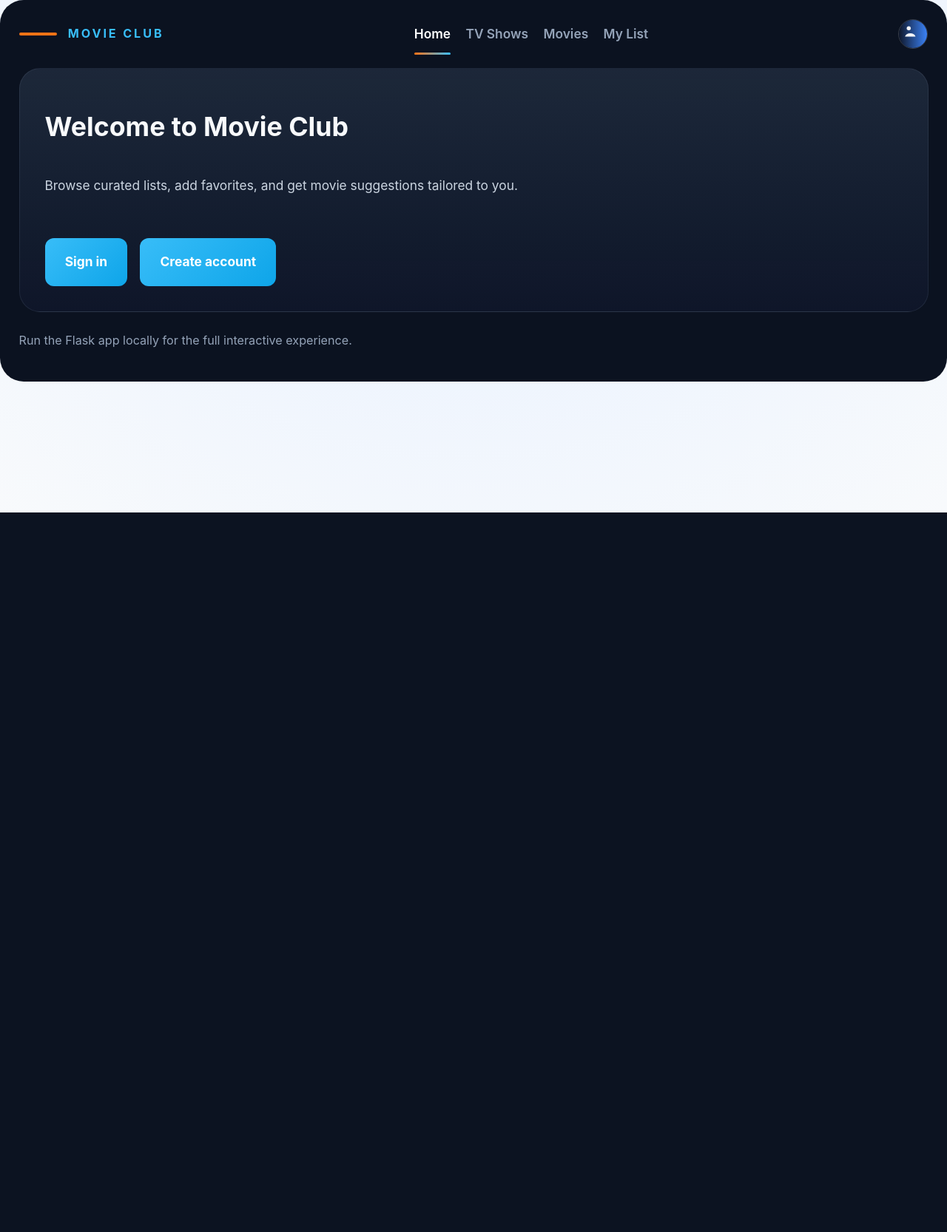
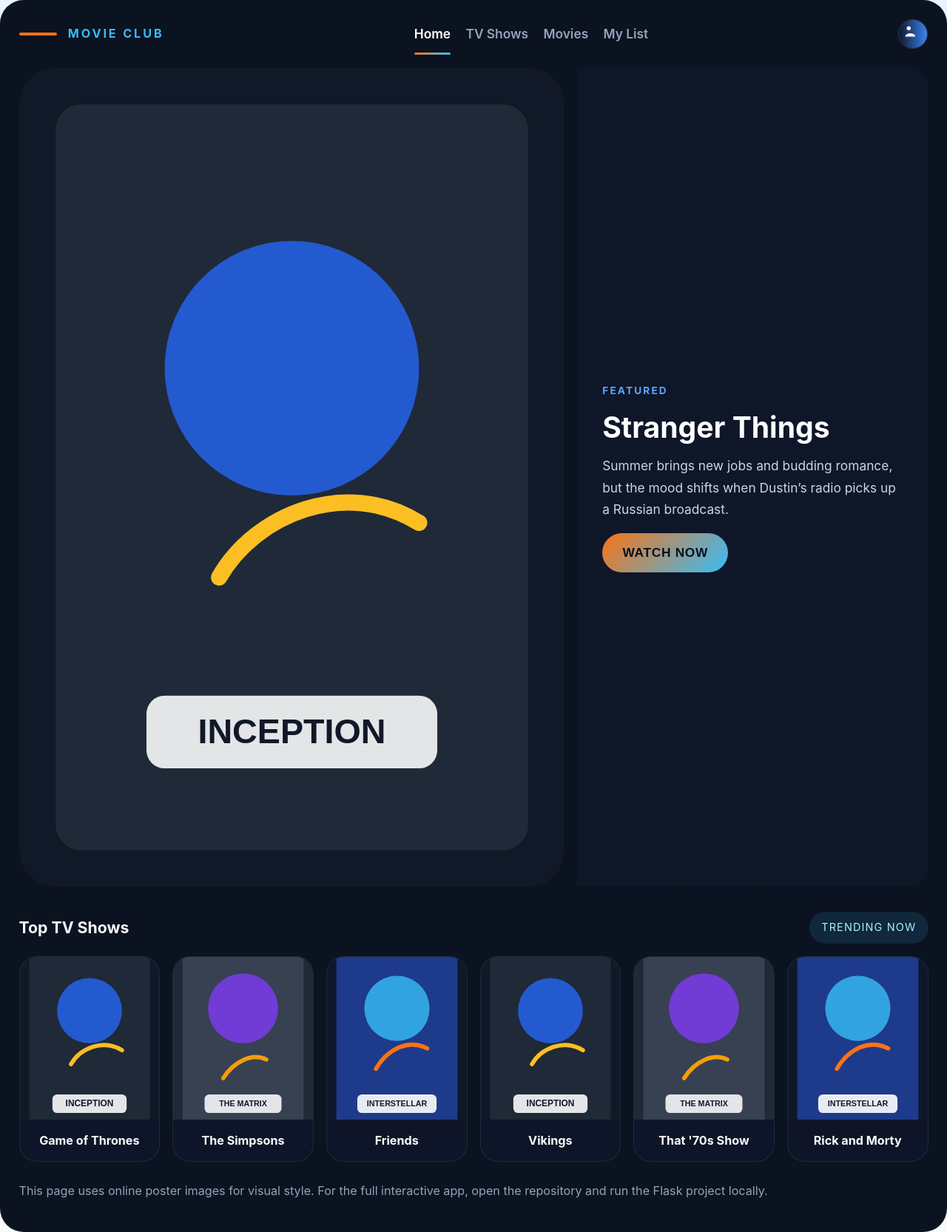
Before and after one commit to mohith-reddy01/movie-suggestions, a Flask app: page / in a window 1280 px wide. Shown: the part 107-1773 px from the top of the page at 74% size. Before the commit the page ends 800 px from the top, so only its background shows below. Run offline with Flask 2, Linux system fonts and the light colour scheme; a user stored in the database is signed in.

Commit message:
Revert "Show posters only on login page; remove posters from index and center login form"
This reverts commit f40812f0f97497be4040200589ad347a5210f7f5.

```diff
--- a/static/style.css
+++ b/static/style.css
@@ -21,57 +21,6 @@
 body[data-page="index"] {
     background: radial-gradient(circle at top, #111827 0%, #020617 45%, #03050d 100%);
     color: #f8fafc;
-}
-
-/* Login page: posters as background only */
-body[data-page="login"] {
-    background: radial-gradient(circle at 10% 10%, rgba(3,7,12,0.7), rgba(2,6,10,0.85)),
-                url('/static/images/poster2.svg') center/cover no-repeat;
-    color: #ffffff;
-}
-
-body[data-page="login"] header.header {
-    display: none;
-}
-
-/* center the login form on the poster background */
-body[data-page="login"] .container {
-    max-width: 720px;
-    margin: 6vh auto;
-    padding: 2rem;
-    background: rgba(2,6,10,0.55);
-    border-radius: 14px;
-    box-shadow: 0 20px 50px rgba(2,6,10,0.6);
-}
-
-body[data-page="login"] h1,
-body[data-page="login"] p {
-    color: #e6eefc;
-}
-
-body[data-page="login"] .form-card {
-    background: transparent;
-    border: none;
-    padding: 0;
-    box-shadow: none;
-}
-
-body[data-page="login"] label {
-    color: #cfe8ff;
-}
-
-body[data-page="login"] input[type="text"],
-body[data-page="login"] input[type="password"] {
-    background: rgba(255,255,255,0.06);
-    border: 1px solid rgba(255,255,255,0.08);
-    color: #e8f4ff;
-}
-
-/* small variant button */
-.button--ghost {
-    background: transparent;
-    border: 1px solid rgba(255,255,255,0.12);
-    color: #eaf6ff;
 }
 
 body[data-page="index"] header.header {
--- a/templates/base.html
+++ b/templates/base.html
@@ -6,7 +6,7 @@
     <title>Movie Club</title>
     <link rel="stylesheet" href="/static/style.css" />
 </head>
-<body {% block body_attrs %}{% endblock %}>
+<body>
     <header class="header">
         <div class="header-inner container">
             <a class="logo" href="{{ url_for('index') }}">Movie Club</a>
--- a/templates/index.html
+++ b/templates/index.html
@@ -15,15 +15,33 @@
         </div>
     </div>
 
-    <section class="hero-card">
-        <h2 class="dashboard-title">Welcome to Movie Club</h2>
-        <p class="hero-lead">Browse curated lists, add favorites, and get movie suggestions tailored to you.</p>
-        <div class="hero-actions page-actions">
-            <a class="button" href="{{ url_for('login') }}">Sign in</a>
-            <a class="button button--ghost" href="{{ url_for('register') }}">Create account</a>
+    <section class="hero-tv">
+        <div class="hero-image">
+            <img src="/static/images/poster1.svg" alt="Stranger Things" />
+        </div>
+        <div class="hero-copy">
+            <span>Featured</span>
+            <h2>Stranger Things</h2>
+            <p>Summer brings new jobs and budding romance, but the mood shifts when Dustin’s radio picks up a Russian broadcast.</p>
+            <button class="watch-button" type="button">Watch Now</button>
         </div>
     </section>
 
-    <p class="footer-note">Run the Flask app locally for the full interactive experience.</p>
+    <section class="trending-section">
+        <div class="trending-header">
+            <h3>Top TV Shows</h3>
+            <span class="dashboard-label">Trending Now</span>
+        </div>
+        <div class="trending-row">
+            <div class="show-card"><img src="/static/images/poster1.svg" alt="Game of Thrones" /><strong>Game of Thrones</strong></div>
+            <div class="show-card"><img src="/static/images/poster2.svg" alt="The Simpsons" /><strong>The Simpsons</strong></div>
+            <div class="show-card"><img src="/static/images/poster3.svg" alt="Friends" /><strong>Friends</strong></div>
+            <div class="show-card"><img src="/static/images/poster1.svg" alt="Vikings" /><strong>Vikings</strong></div>
+            <div class="show-card"><img src="/static/images/poster2.svg" alt="That '70s Show" /><strong>That '70s Show</strong></div>
+            <div class="show-card"><img src="/static/images/poster3.svg" alt="Rick and Morty" /><strong>Rick and Morty</strong></div>
+        </div>
+    </section>
+
+    <p class="footer-note">This page uses online poster images for visual style. For the full interactive app, open the repository and run the Flask project locally.</p>
 </div>
 {% endblock %}
--- a/templates/login.html
+++ b/templates/login.html
@@ -1,7 +1,6 @@
 {% extends 'base.html' %}
 
 {% block content %}
-    {% block body_attrs %}data-page="login"{% endblock %}
     <h1>Login to Movie Club</h1>
     <p>Enter your username and password to continue.</p>
     <form method="post" class="form-card">
```
